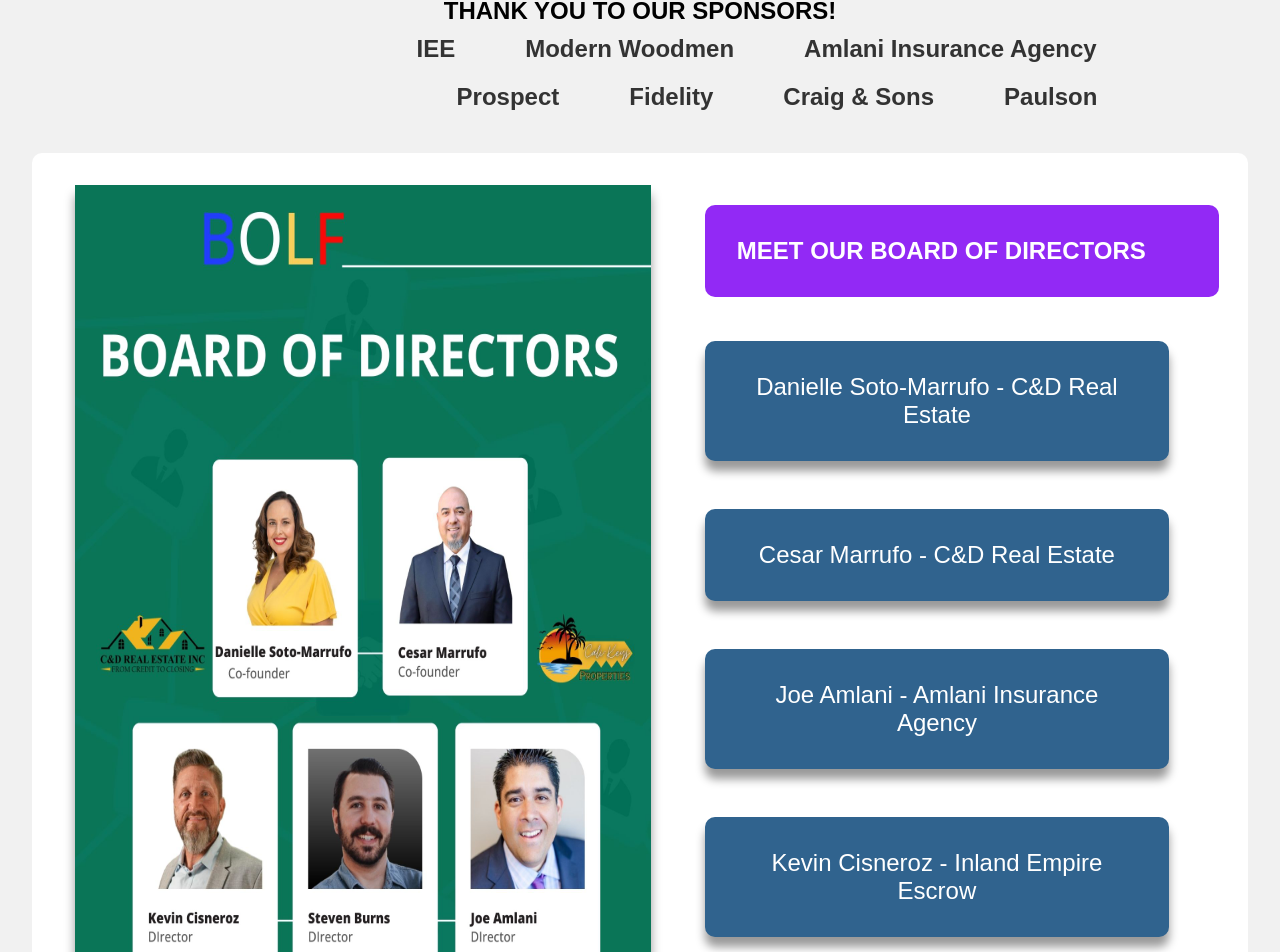
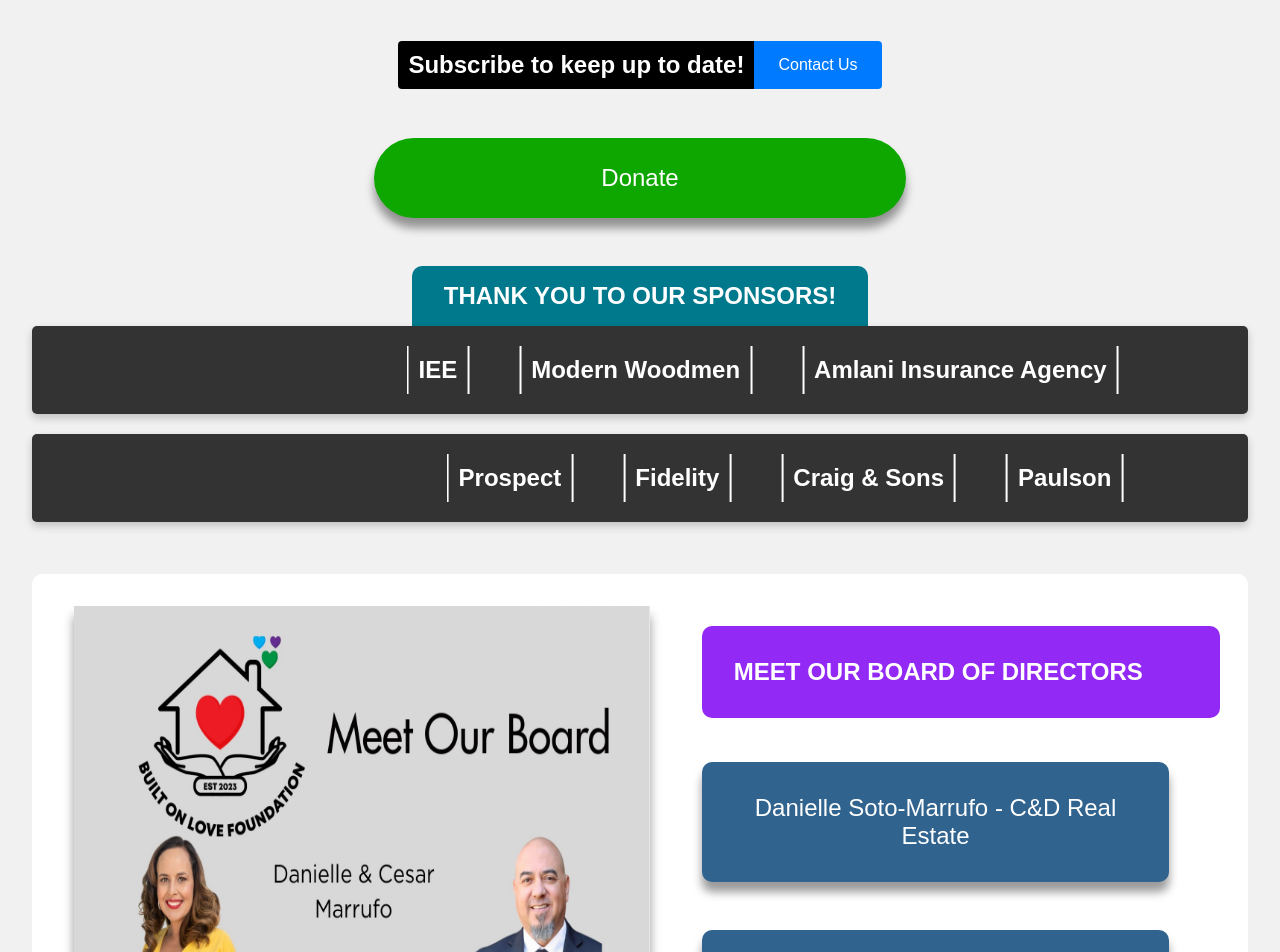
Before and after one commit to Wylerlight/bolf, a React (Vite) app: page / in a window 1280 px wide. Shown: the part 5459-6411 px from the top of the page. Built offline with nearby package versions, Linux system fonts and the light colour scheme.

Commit message:
Added: New board of directors image, different color scheme for Sponsors Marquee

```diff
--- a/src/App.css
+++ b/src/App.css
@@ -168,6 +168,11 @@
 
 .sponsors__title {
   margin: 0;
+  background-color: var(--tertiary-color);
+  color: #fff;
+  padding: 1rem 2rem;
+  border-radius: 10px 10px 0px 0px;
+  text-align: center;
 }
 
 .sponsors__list {
--- a/src/App.jsx
+++ b/src/App.jsx
@@ -11,7 +11,7 @@
 import DonateOnly from './components/Donate-Popup/Donate-Only';
 import DonateOnlyButton from './components/Buttons/Donate-Only-Button';
 
-import boardOfDirectorsPoster from './assets/BOLF Board.jpg';
+import boardOfDirectorsPoster from './assets/BOLF-board-new.jpeg';
 
 function App() {
   const platinumSponsors = ['IEE', 'Modern Woodmen', 'Amlani Insurance Agency'];
@@ -72,7 +72,9 @@
               </p>
             </div>
           </div>
+
           <Events />
+
           <section className="welcome__secondary">
             <div className="youtube">
               <div className="youtube__container">
@@ -125,7 +127,21 @@
             </div>
           </section>
         </section>
+
         <section className="sponsors">
+          <div className="contact__button">
+            <h2 className="contact__button-text">
+              Subscribe to keep up to date!
+            </h2>
+            <MailChimp />
+          </div>
+          <div className="donate-only-btn">
+            <DonateOnlyButton
+              openDonateModal={handleDonateOnlyClick}
+              styleIdentifier={'donate-main'}
+            />
+          </div>
+
           <h2 className="sponsors__title">THANK YOU TO OUR SPONSORS! </h2>
           <SponsorsMarquee sponsors={platinumSponsors} scrollSpeed="20" />
           <SponsorsMarquee sponsors={goldSponsors} scrollSpeed="21" />
@@ -150,10 +166,10 @@
               Joe Amlani - Amlani Insurance Agency
             </p>
             <p className="board__names-list">
-              Kevin Cisneroz - Inland Empire Escrow
+              Kevin Cisneros - Inland Empire Escrow
             </p>
             <p className="board__names-list">
-              Steven Burns - Cross Country Mortgage
+              Melissa Chagolla - Sierra Crest Mortgage
             </p>
           </div>
         </section>
@@ -169,16 +185,6 @@
         />
       </div>
 
-      <div className="contact__button">
-        <h2 className="contact__button-text">Subscribe to keep up to date!</h2>
-        <MailChimp />
-      </div>
-      <div className="donate-only-btn">
-        <DonateOnlyButton
-          openDonateModal={handleDonateOnlyClick}
-          styleIdentifier={'donate-main'}
-        />
-      </div>
       <Footer />
       <div className="copyright">
         <p className="copyright__text">© 2025 Built On Love Foundation</p>
--- a/src/Sponsors.css
+++ b/src/Sponsors.css
@@ -1,7 +1,13 @@
 .marquee-wrapper {
   width: 100%;
   overflow: hidden; /* Hide anything outside the container */
-  background-color: #f1f1f1; /* Set a background color for the container */
+  /* background-color: #f1f1f1; Set a background color for the container */
+  background-color: #333;
+  border-radius: 5px;
+  padding: 20px 0;
+  box-sizing: border-box;
+  box-shadow: 0 4px 8px rgba(0, 0, 0, 0.2); /* Optional shadow for depth */
+  margin: 0px 0px 20px 0px;
 }
 
 .marquee {
@@ -14,7 +20,11 @@
   font-size: 24px;
   font-weight: bold;
   padding: 10px;
-  color: #333;
+  color: #fff;
+  border-left: solid 2px #fff;
+  border-right: solid 2px #fff;
+  padding-left: 10px;
+  padding-right: 10px;
 }
 
 @keyframes marquee {
```
Also changed, not shown: src/assets/BOLF-board-new.jpeg (added).
